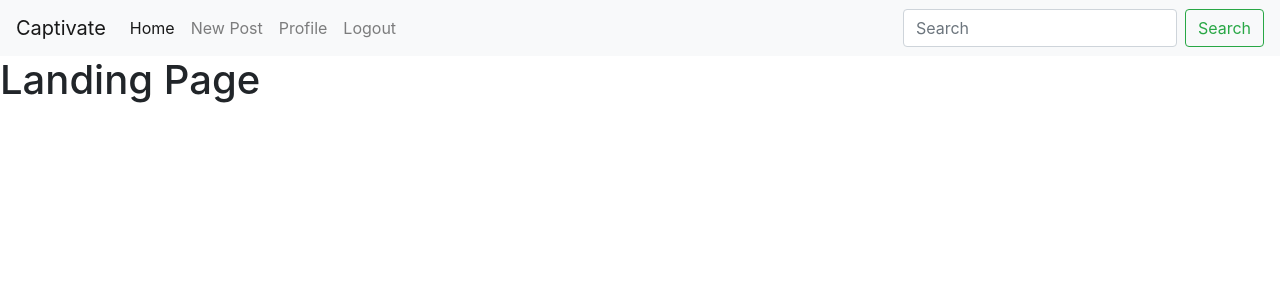
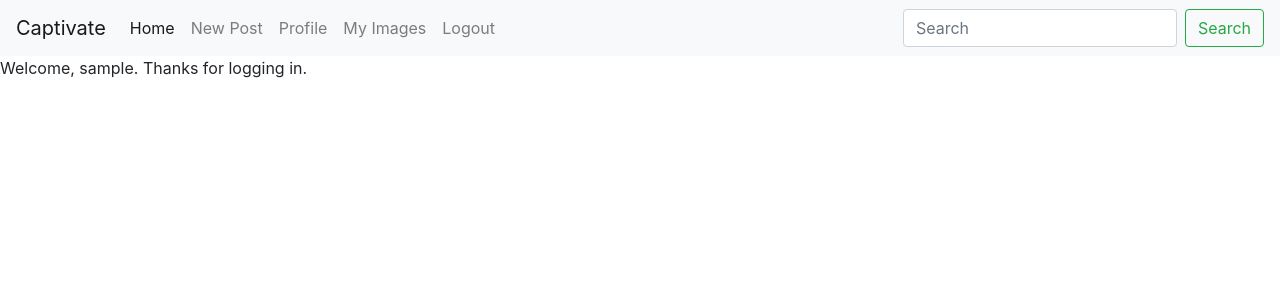
Before and after one commit to paulmburu08/Instagram-clone, a Django app: page / in a window 1280 px wide. Shown: the top 300 px of the page. Run offline with Django 3.2, Linux system fonts and the light colour scheme; the visitor is signed in with stand-in values (Sample User, id 1); data that the repository does not hold is empty; some libraries are stand-ins or nearby versions.

Commit message:
add my_images view function

```diff
--- a/instagram/templates/index.html
+++ b/instagram/templates/index.html
@@ -13,10 +13,17 @@
 </head>
 <body>
     {% include 'navbar.html' %}
-    <h1>Landing Page</h1>
+    {% if user.is_authenticated %}
+    <p>Welcome, {{ user.get_username }}. Thanks for logging in.</p>
+    {% else %}
+    <p>Welcome, new user. Please log in.</p>
+    {% endif %}
+
     {% for image in images %}
     <h3>{{ image.user.username }}</h3>
+    <a href="{% url 'image' image.id %}">
     <img src="{{ image.image.url }}">
+    </a>
     {% endfor %}
 </body>
 </html>
--- a/instagram/templates/navbar.html
+++ b/instagram/templates/navbar.html
@@ -1,5 +1,5 @@
 <nav class="navbar navbar-expand-lg navbar-light bg-light">
-    <a class="navbar-brand" href="#">Captivate</a>
+    <a class="navbar-brand" href="/">Captivate</a>
     <button class="navbar-toggler" type="button" data-toggle="collapse" data-target="#navbarSupportedContent" aria-controls="navbarSupportedContent" aria-expanded="false" aria-label="Toggle navigation">
         <span class="navbar-toggler-icon"></span>
     </button>
@@ -15,6 +15,9 @@
             {% if user.is_authenticated %}
             <li class="nav-item">
                 <a class="nav-link" href="{% url 'profile' %}">Profile</a>
+            </li>
+            <li class="nav-item">
+                <a class="nav-link" href="{% url 'images' user.get_username %}">My Images</a>
             </li>
             <li class="nav-item">
                 <a class="nav-link" href="/logout">Logout</a>
--- a/instagram/templates/profile.html
+++ b/instagram/templates/profile.html
@@ -9,12 +9,12 @@
     <title>registration</title>
 </head>
 <body>
-    <form  action="{%url 'profile'%}" method="post" enctype="multipart/form-data">
+    <form  action="{%url 'profile' %}" method="post" enctype="multipart/form-data">
         {%csrf_token%}
 
         {% bootstrap_form form%}
         <input type="submit" class="btn btn-success btn-lg" value="Post">
-      </form>
+    </form>
 
        {% block scripts %}
       <script src="https://ajax.googleapis.com/ajax/libs/jquery/3.2.1/jquery.min.js"></script>
--- a/instagram/urls.py
+++ b/instagram/urls.py
@@ -5,6 +5,7 @@ urlpatterns = [
     url('^$',views.index,name='index'),
     url(r'^search/', views.search_results, name='search_results'),
     url(r'^profile$', views.profile, name='profile'),
+    url(r'^images/([A-Za-z]+)', views.my_images, name='images'),
     url(r'^new/post$', views.new_post, name='new-post'),
     url(r'^image/(\d+)',views.image,name ='image'),
 ]
--- a/instagram/views.py
+++ b/instagram/views.py
@@ -66,3 +66,13 @@ def search_results(request):
     else:
         message = "You haven't searched for any term"
         return render(request, 'search.html',{"message":message})
+
+@login_required(login_url='/accounts/login/')
+def my_images(request,name):
+    try:
+        images = Image.get_image_by_username(name)
+
+    except ObjectDoesNotExist:
+        raise Http404()
+
+    return render(request, 'my_images.html',{'images':images})
--- a/instagram_clone/settings.py
+++ b/instagram_clone/settings.py
@@ -142,3 +142,4 @@ cloudinary.config(
 )
 
 LOGIN_REDIRECT_URL = 'index'
+LOGOUT_REDIRECT_URL = 'index'
```
Also changed, not shown: instagram/models.py (+6 -1 lines), instagram/templates/my_images.html (added, +11 -0 lines), instagram/templates/search.html (+10 -1 lines), instagram/migrations/0003_remove_image_profile.py (added).
